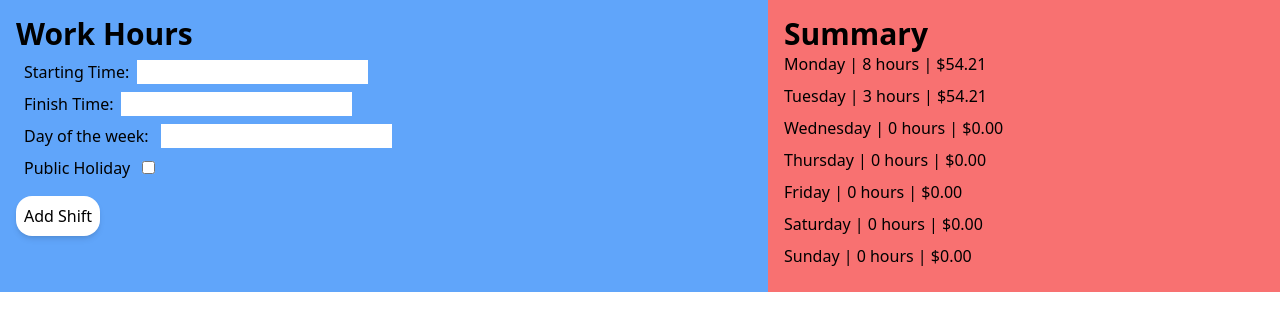
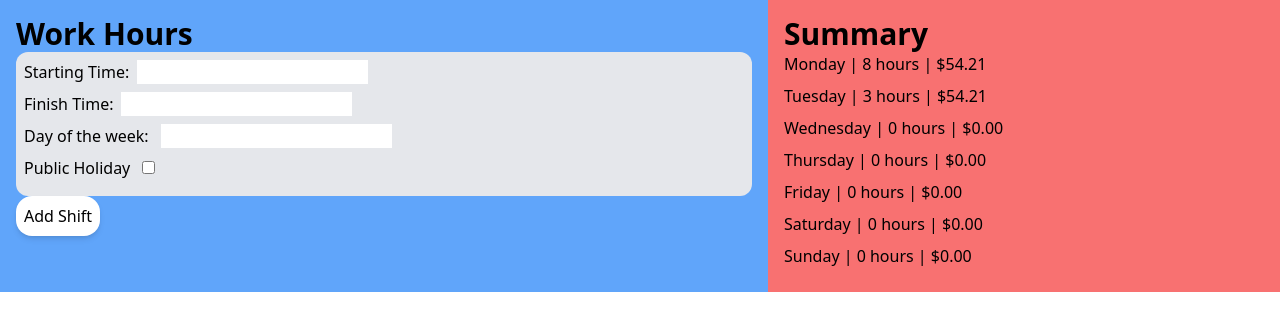
Before and after one commit to brbenham1/Paycalc, a React (Vite) app: page / in a window 1280 px wide. Both pictures are taken after a click on the button "Add Shift". Shown: the top 330 px of the page. Built offline with nearby package versions, Linux system fonts and the light colour scheme.

Commit message:
Added shift details

```diff
--- a/src/components/HoursForm.tsx
+++ b/src/components/HoursForm.tsx
@@ -1,30 +1,47 @@
-import React from 'react';
+import React, { useState } from 'react';
+import ShiftDetails from './ShiftDetails';
+
+type ShiftDetails = {
+	startTime: string;
+	endTime: string;
+	dayOfTheWeek: string;
+	publicHoliday: boolean;
+};
 
 export default function HoursForm() {
+	const [days, setDays] = useState<ShiftDetails[]>([]);
+
+	function addShift() {
+		setDays(
+			// Replace the state
+			[
+				// with a new array
+				...days, // that contains all the old items
+				{
+					startTime: '',
+					endTime: '',
+					dayOfTheWeek: '',
+					publicHoliday: false
+				} // and one new item at the end
+			]
+		);
+	}
+
 	return (
-		<div className="flex-auto bg-blue-400 p-4">
+		<div className="flex flex-1 flex-col bg-blue-400 p-4">
 			<h1 className="text-3xl font-bold">Work Hours</h1>
-			<form className="p-2">
-				<div className="mb-2">
-					<label className="mr-2">Starting Time:</label>
-					<input type="text" name="startTime" />
-				</div>
-				<div className="mb-2">
-					<label className="mr-2">Finish Time:</label>
-					<input type="text" name="finishTime" />
-				</div>
-				<div className="mb-2">
-					<label className="mr-2">Day of the week: </label>
-					<input type="text" name="dayOfWeek" />
-				</div>
-				<div className="mb-2">
-					<label className="mr-2">Public Holiday </label>
-					<input type="checkbox" name="publicHoliday" />
-				</div>
-			</form>
+
+			<div className="grid grid-cols-1 gap-2">
+				{days.map((day) => (
+					<ShiftDetails />
+				))}
+			</div>
 
 			<div>
-				<button className="rounded-2xl bg-white p-2 shadow-md hover:bg-red-400">
+				<button
+					onClick={addShift}
+					className="rounded-2xl bg-white p-2 shadow-md hover:bg-red-400"
+				>
 					Add Shift
 				</button>
 			</div>
--- /dev/null
+++ b/src/components/ShiftDetails.tsx
@@ -0,0 +1,26 @@
+import React from 'react';
+
+export default function ShiftDetails() {
+	return (
+		<div className=" rounded-xl bg-gray-200">
+			<form className="p-2">
+				<div className="mb-2">
+					<label className="mr-2">Starting Time:</label>
+					<input type="text" name="startTime" />
+				</div>
+				<div className="mb-2">
+					<label className="mr-2">Finish Time:</label>
+					<input type="text" name="finishTime" />
+				</div>
+				<div className="mb-2">
+					<label className="mr-2">Day of the week: </label>
+					<input type="text" name="dayOfWeek" />
+				</div>
+				<div className="mb-2">
+					<label className="mr-2">Public Holiday </label>
+					<input type="checkbox" name="publicHoliday" />
+				</div>
+			</form>
+		</div>
+	);
+}
```
